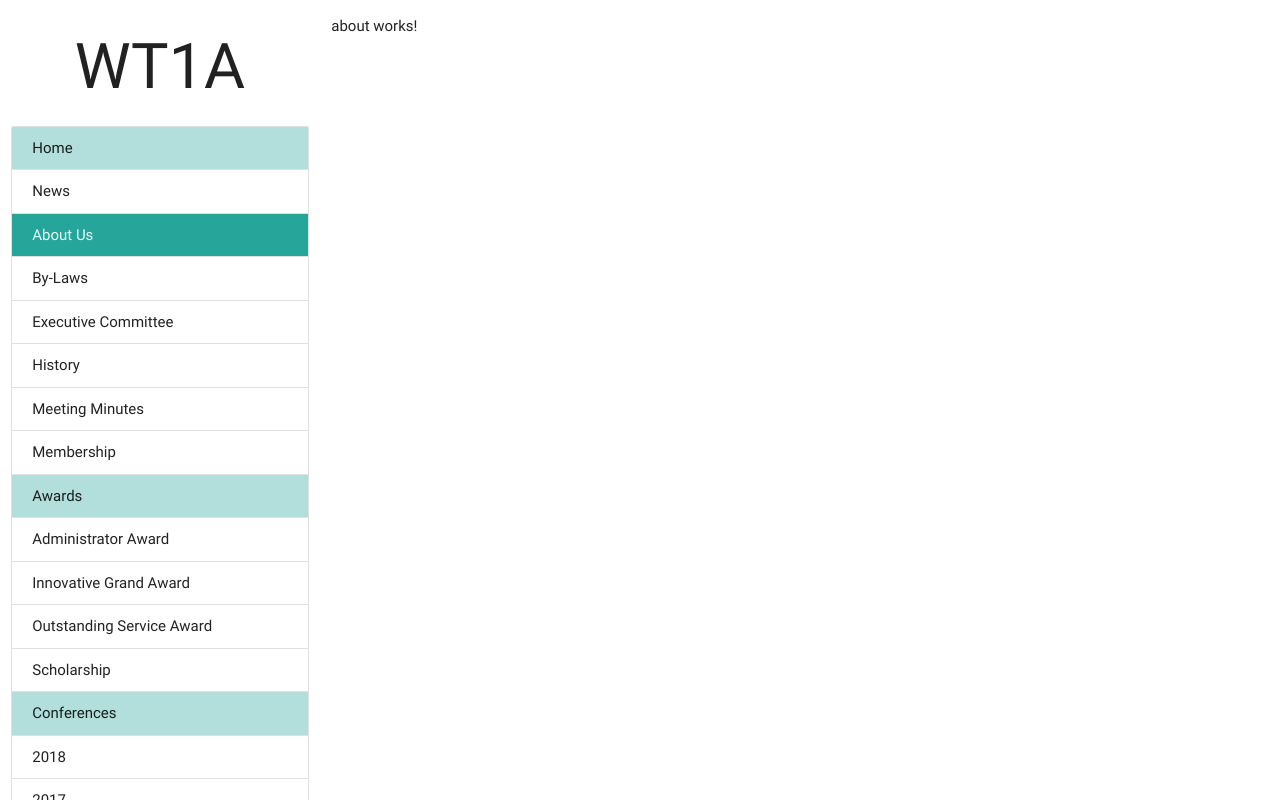
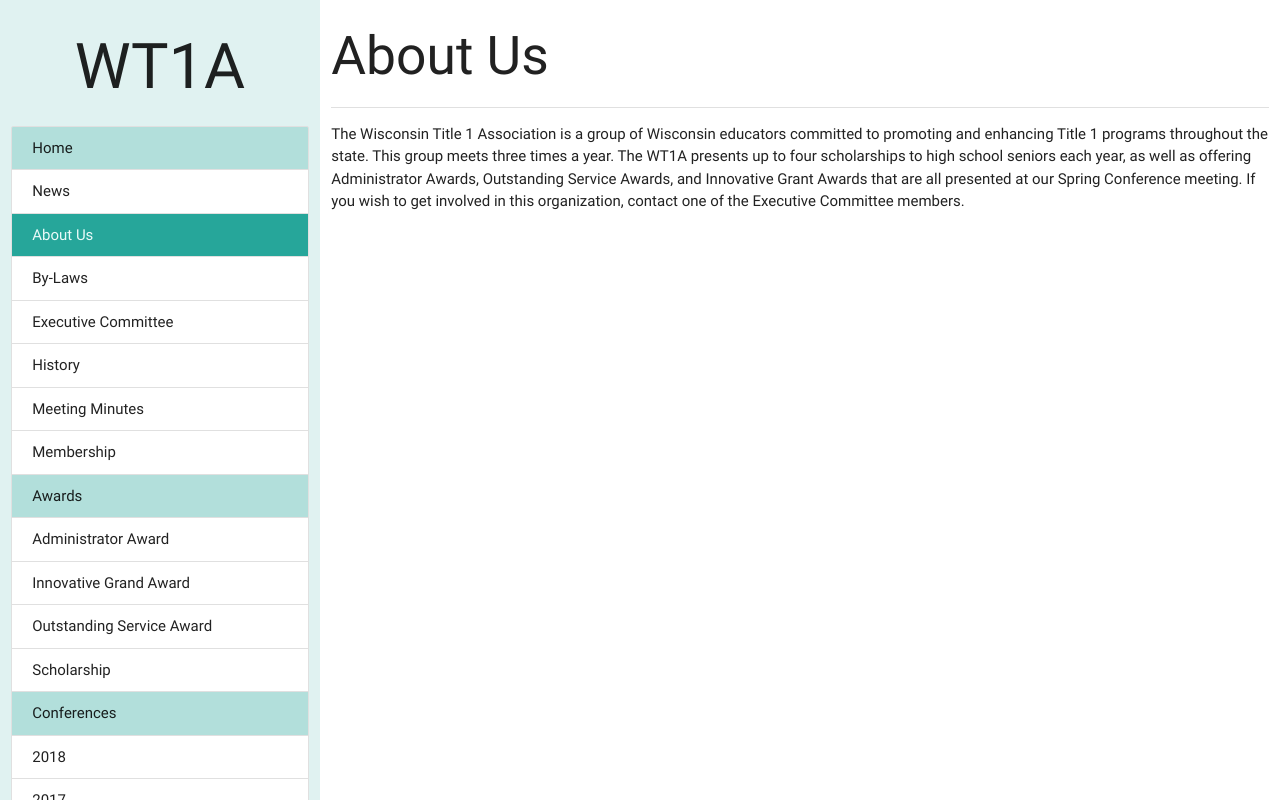
Before and after one commit to bresheske/wt1a, an Angular app: page /content/about in a window 1280 px wide. Shown: the top 800 px of the page. Built offline with nearby package versions, Linux system fonts and the light colour scheme.

Commit message:
scrollreveal animations

```diff
--- a/package.json
+++ b/package.json
@@ -27,6 +27,7 @@
     "jquery": "^3.2.1",
     "materialize-css": "^0.100.2",
     "rxjs": "^5.4.2",
+    "scrollreveal": "^3.3.6",
     "zone.js": "^0.8.14"
   },
   "devDependencies": {
--- a/src/app/app.component.ts
+++ b/src/app/app.component.ts
@@ -1,4 +1,5 @@
 import { Component } from '@angular/core';
+declare let window:any;
 
 @Component({
   selector: 'app-root',
@@ -7,4 +8,8 @@
 })
 export class AppComponent {
   title = 'app';
+
+  constructor() {
+    window.sr = window.ScrollReveal();
+  }
 }
--- a/src/app/modules/content/content.component.html
+++ b/src/app/modules/content/content.component.html
@@ -1,5 +1,5 @@
 <div class="row">
-  <div class="col m3 s12">
+  <div class="col m3 s12 teal lighten-5">
     <h1 class="center"><a routerLink="/">WT1A</a></h1>
     <ul class="collection">
       <li class="collection-item teal lighten-4">Home</li>
--- a/src/app/modules/content/content.component.ts
+++ b/src/app/modules/content/content.component.ts
@@ -1,4 +1,5 @@
 import { Component, OnInit } from '@angular/core';
+import { Reveal } from '../../static/reveal';
 
 @Component({
   selector: 'app-content',
@@ -7,9 +8,12 @@
 })
 export class ContentComponent implements OnInit {
 
-  constructor() { }
+  constructor() {
+
+  }
 
   ngOnInit() {
+    Reveal.reveal('.collection-item');
   }
 
 }
--- a/src/app/modules/home/home.component.html
+++ b/src/app/modules/home/home.component.html
@@ -1,3 +1,4 @@
+<div class="home-wrapper">
   <div class="parallax-container">
     <div class="row blue-grey darken-1 t8">
       <div class="col s12">
@@ -118,3 +119,4 @@
       <p class="right">Site created and donated by <span class="yellow-text text-darken-3"><a href="https://bresheske.github.io" target="_blank">Brandon Resheske</a></span></p>
     </div>
   </div>
+</div>
--- a/src/app/modules/home/home.component.ts
+++ b/src/app/modules/home/home.component.ts
@@ -1,4 +1,5 @@
 import { Component, OnInit } from '@angular/core';
+import { Reveal } from '../../static/reveal';
 declare let $:any;
 
 @Component({
@@ -14,6 +15,7 @@
     $(() => {
       $('.parallax').parallax();
     });
+    Reveal.reveal('.home-wrapper > *')
   }
 
 }
--- a/src/app/pages/about/about.component.html
+++ b/src/app/pages/about/about.component.html
@@ -1,3 +1,5 @@
-<p>
-  about works!
-</p>
+<div class="about-wrapper">
+  <h2>About Us</h2>
+  <div class="divider"></div>
+  <p>The Wisconsin Title 1 Association is a group of Wisconsin educators committed to promoting and enhancing Title  1 programs throughout the state.  This group meets three times a year.  The WT1A presents up to four scholarships to high school seniors each year, as well as offering Administrator Awards, Outstanding Service Awards, and Innovative Grant Awards that are all presented at our Spring Conference meeting. If you wish to get involved in this organization, contact one of the Executive Committee members.</p>
+</div>
--- a/src/app/pages/about/about.component.ts
+++ b/src/app/pages/about/about.component.ts
@@ -1,4 +1,5 @@
 import { Component, OnInit } from '@angular/core';
+import { Reveal } from '../../static/reveal';
 
 @Component({
   selector: 'app-about',
@@ -10,6 +11,7 @@
   constructor() { }
 
   ngOnInit() {
+    Reveal.reveal('.about-wrapper > *');
   }
 
 }
--- a/src/app/pages/main/main.component.html
+++ b/src/app/pages/main/main.component.html
@@ -1,4 +1,6 @@
+<div class="main-wrapper">
   <h2>Latest News</h2>
+  <div class="divider"></div>
   <h4>Plans are well under way for the Spring 2018 Conference!</h4>
   <p>Dates: April 5th - April 6th, 2018</p>
   <p>Keynote Speakers:</p>
@@ -23,3 +25,4 @@
   <p>Welcome to the WT1A website!  Let us know if you have suggestions - <span class="teal-text">wisconsintitle1association@gmail.com</span></p>
   <p>Like us on Facebook for more updates.</p>
   <a class="btn waves-effect waves-dark white-text" href="https://www.facebook.com/WisconsinTitleIAssociation" target="_blank">Facebook Page</a>
+</div>
--- a/src/app/pages/main/main.component.ts
+++ b/src/app/pages/main/main.component.ts
@@ -1,4 +1,5 @@
 import { Component, OnInit } from '@angular/core';
+import { Reveal } from '../../static/reveal';
 
 @Component({
   selector: 'app-main',
@@ -10,6 +11,7 @@
   constructor() { }
 
   ngOnInit() {
+    Reveal.reveal('.main-wrapper > *');
   }
 
 }
--- /dev/null
+++ b/src/app/static/reveal.ts
@@ -0,0 +1,6 @@
+declare let window:any;
+export class Reveal {
+    static reveal(selector:string) {
+        window.sr.reveal(selector, { duration: 200 }, 10);
+    }
+}
```
Also changed, not shown: .angular-cli.json, 1 other file (tests, documents, lock files or other folders). Lines whose indentation alone changed are shown as unchanged.
